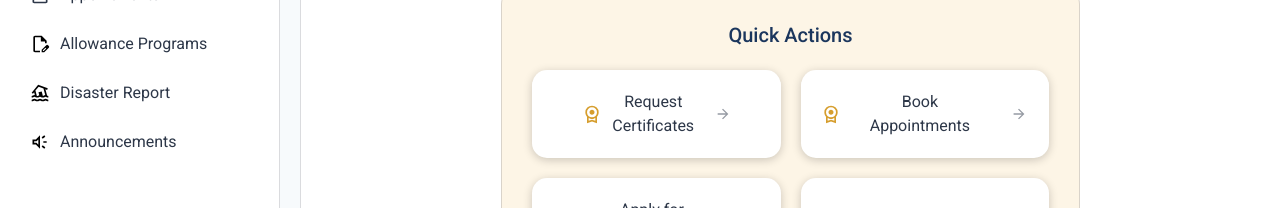
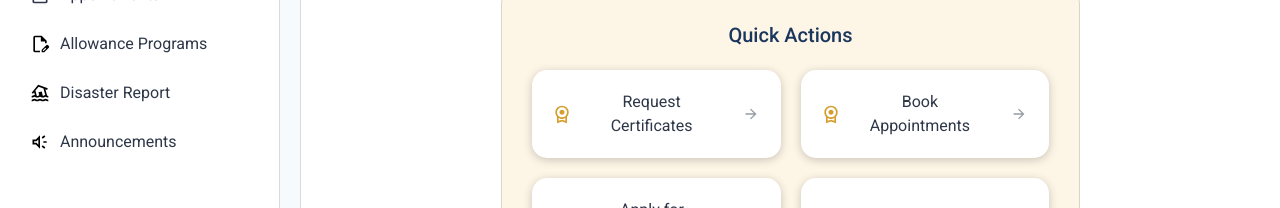
Before and after one commit to Mogith-Code/SmartGN-Digital-GN-Service-Management-System, a React (Vite) app in the folder SmartGN/: page /ResidentDashboard in a window 1280 px wide. Shown: the part 427-635 px from the top of the page. Built offline with nearby package versions, Linux system fonts and the light colour scheme; no server answers.

Commit message:
updated QuickActions.jsx

```diff
--- a/SmartGN/src/Components/ResidentDashboard/QuickActions.jsx
+++ b/SmartGN/src/Components/ResidentDashboard/QuickActions.jsx
@@ -12,7 +12,7 @@ function QuickActions() {
       </span>
       <div className="grid grid-cols-2 gap-[20px]">
         <button
-          className="bg-[#FFFFFF] flex items-center justify-center py-[20px] px-[50px] rounded-[15px] shadow-[0px_2px_10px_rgba(0,0,0,0.2)] hover:shadow-[0px_2px_15px_rgba(0,0,0,0.2)] hover:scale-102 transition-all duration-100 cursor-pointer"
+          className="bg-[#FFFFFF] flex items-center justify-center p-[20px] rounded-[15px] shadow-[0px_2px_10px_rgba(0,0,0,0.2)] hover:shadow-[0px_2px_15px_rgba(0,0,0,0.2)] hover:scale-102 transition-all duration-100 cursor-pointer"
           onClick={() => {
             navigate("/certificates");
           }}
```
